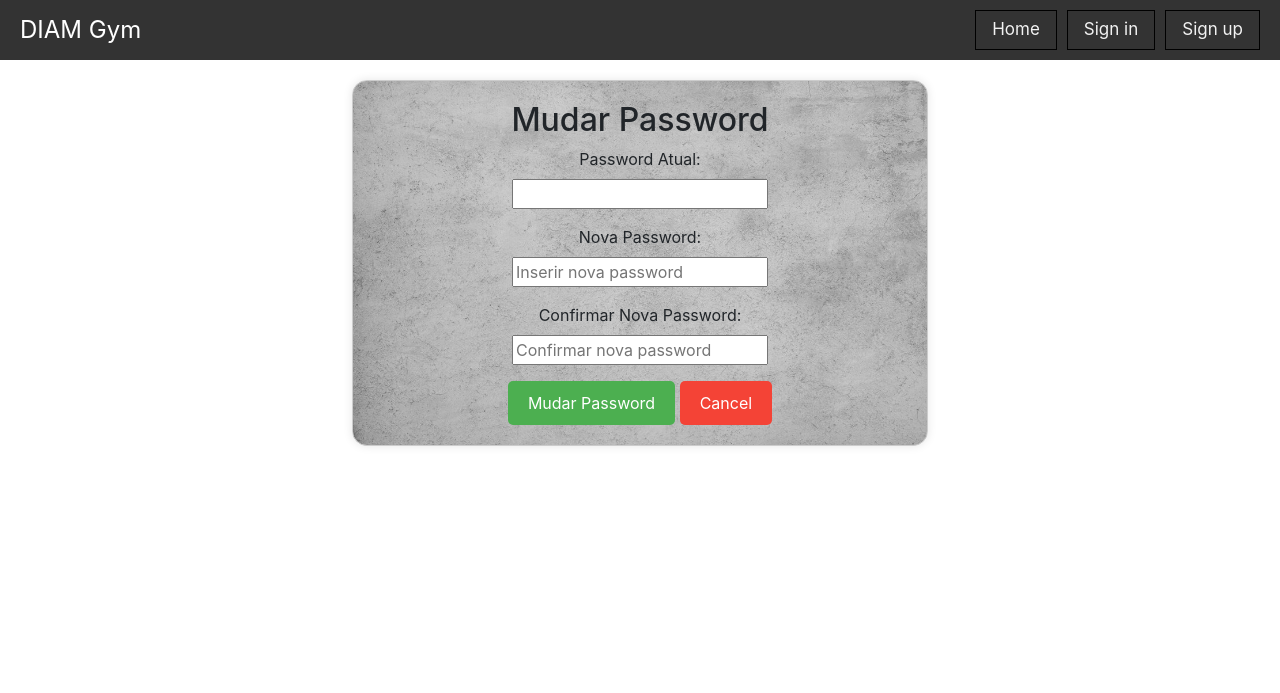
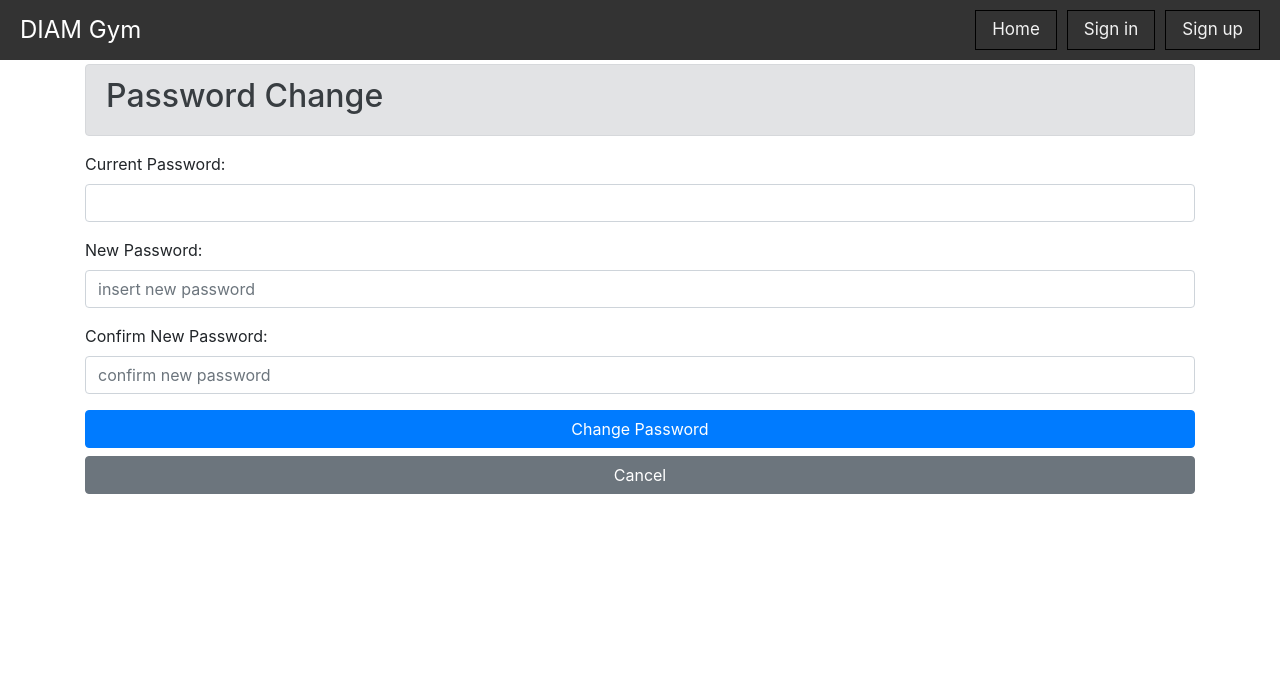
Before and after one commit to jeafonso/diam, a Django app: template fitness/templates/fitness/mudar_password.html in a window 1280 px wide. Shown: the top 693 px of the page. Run offline with Django 5.2, Linux system fonts and the light colour scheme; the template is opened without the code that fills it, so the values that code supplies are empty; some libraries are stand-ins or nearby versions.

Commit message:
feat: forum texts and password change adjustments

```diff
--- a/fitness/templates/fitness/mudar_password.html
+++ b/fitness/templates/fitness/mudar_password.html
@@ -3,32 +3,38 @@
 {% block title %}Mudar Password{% endblock %}
 
 {% block content %}
-<div class="form-container">
-    <h2>Mudar Password</h2>
+<div class="container">
+    <div class="alert alert-secondary form-text" role="alert">
+        <h2>Password Change</h2>
+    </div>
+
     {% if error_message %}
-    <p style="color: red"><strong>{{ error_message }}</strong></p>
+    <div class="alert alert-danger">
+        <strong>{{ error_message }}</strong>
+    </div>
     {% endif %}
+
     <form action="{% url 'fitness:change_password' %}" method="post">
         {% csrf_token %}
-        <p>
-            <label for="old_password">Password Atual:</label><br>
-            <input type="password" id="old_password" name="old_password" required><br>
-        </p>
 
-        <p>
-            <label for="new_password1">Nova Password:</label><br>
-            <input type="password" id="new_password1" name="new_password1" required placeholder="Inserir nova password"><br>
-        </p>
+        <div class="mb-3">
+            <label for="old_password" class="form-label">Current Password:</label>
+            <input type="password" id="old_password" name="old_password" class="form-control" required>
+        </div>
 
-        <p>
-            <label for="new_password2">Confirmar Nova Password:</label><br>
-            <input type="password" id="new_password2" name="new_password2" required
-                   placeholder="Confirmar nova password"><br>
-        </p>
+        <div class="mb-3">
+            <label for="new_password1" class="form-label">New Password:</label>
+            <input type="password" id="new_password1" name="new_password1" class="form-control" required placeholder="insert new password">
+        </div>
 
-        <div>
-            <button type="submit" class="confirm-button">Mudar Password</button>
-            <a href="{% url 'fitness:user_info' %}"><button type="button" class="cancel-button">Cancel</button></a>
+        <div class="mb-3">
+            <label for="new_password2" class="form-label">Confirm New Password:</label>
+            <input type="password" id="new_password2" name="new_password2" class="form-control" required placeholder="confirm new password">
+        </div>
+
+        <div class="d-grid gap-2">
+            <button type="submit" class="btn btn-primary">Change Password</button>
+            <a href="{% url 'fitness:user_info' %}" class="btn btn-secondary">Cancel</a>
         </div>
     </form>
 </div>
```
Also changed, not shown: fitness/templates/fitness/forum.html (+4 -7 lines), fitness/templates/fitness/index.html (+4 -4 lines).
